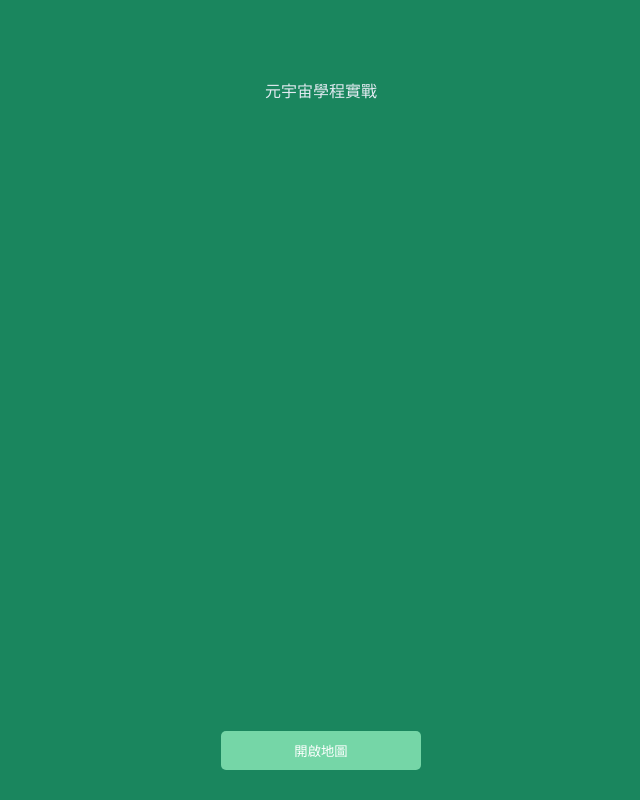
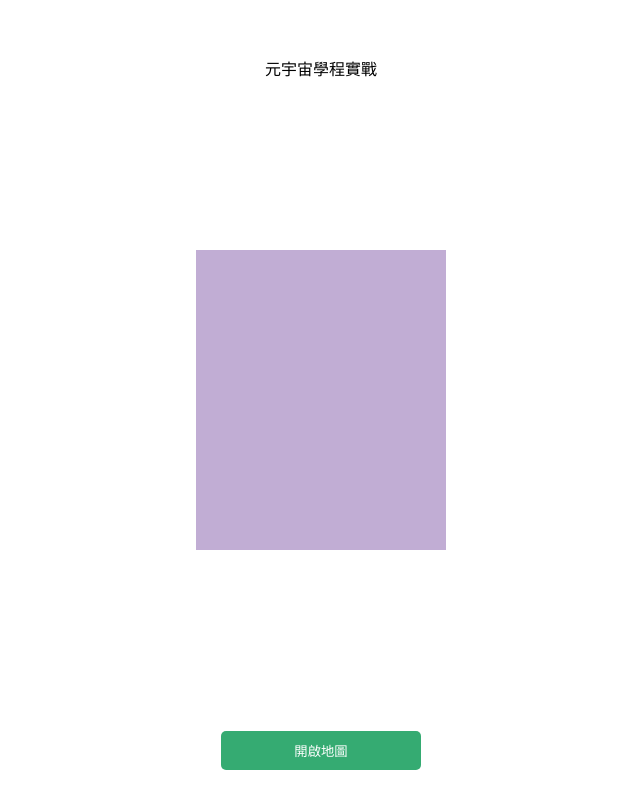
Before and after one commit to lmes3120/lmes3120.github.io, a plain HTML site: page basic/tutorial_1/index.html in a window 1280 px wide. Shown: the whole page, without its empty margins (319-959 px from the left). Drawn offline with Linux system fonts and the light colour scheme.

Commit message:
Update index.html

```diff
--- a/basic/tutorial_1/index.html
+++ b/basic/tutorial_1/index.html
@@ -9,9 +9,8 @@
             /* CSS */
             body {
                 font-family: Arial, sans-serif;
-                background-color: #1a865e;
-                color:rgb(227, 235, 242);
-                margin: 30px;
+                background-color: #FFFFFF;
+                color:#000000;
                 padding: 30px;
                 text-align:center;
             }
@@ -24,11 +23,26 @@
                 bottom: 30px;
                 cursor: pointer;
                 border-radius: 5px;
-                background-color: #75d6a7;
+                background-color: #35ab72;
                 color: #FFFFFF;
                 border: none;
                 padding: 10px;
             }
+
+            #imgDiv{
+              position: absolute;
+              left: 50%;
+              margin-left:-125px;
+
+              top: 50%;
+              margin-top: -150px;
+
+              width: 250px;
+              height:300px;
+              background-color: rgb(193, 173, 212);
+            }
+
+
         </style>
 
 	</head>
@@ -39,6 +53,8 @@
         <BR>
 
         <button id="openMapButton" onclick="alert('按鈕被點擊！')">開啟地圖</button>
+        <div id="imgDiv"></div>
+
 
 	</body>
 </html>
```
